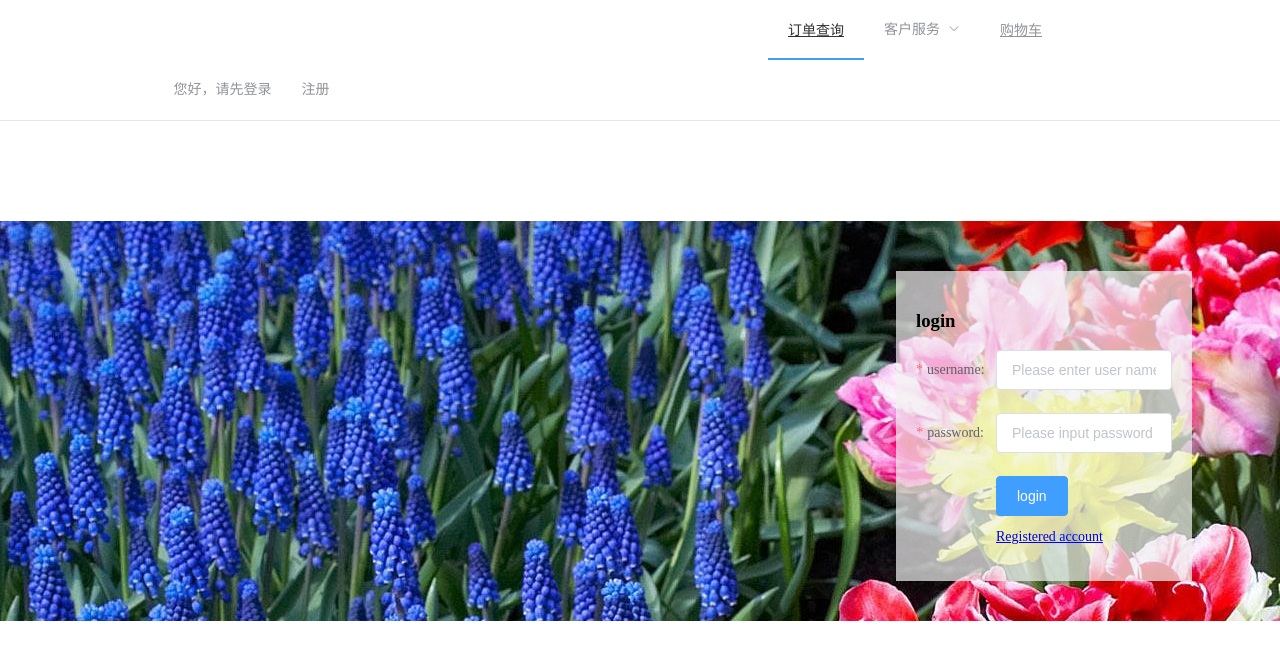
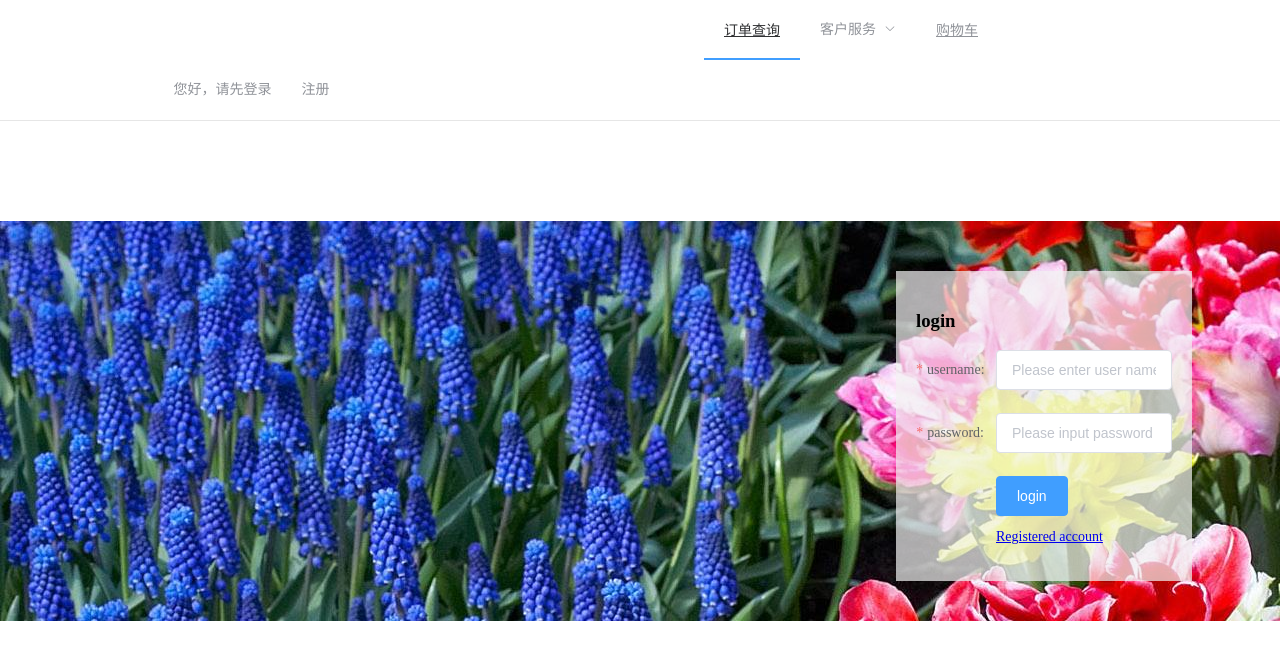
Before and after one commit to yun1lie/wanzid, a Vue app in the folder florist/florist_front/: page /#/login in a window 1280 px wide. Shown: the top 660 px of the page. Built offline with nearby package versions, Linux system fonts and the light colour scheme.

Commit message:
修改位置

```diff
--- a/florist/florist_front/src/views/login/daohang.vue
+++ b/florist/florist_front/src/views/login/daohang.vue
@@ -1,7 +1,7 @@
 <template>
   <div class="TheNav">
     <el-menu :default-active="activeIndex" class="el-menu-demo" mode="horizontal" @select="handleSelect">
-  <el-menu-item style="margin-left:60%" index="1" ><a href="https://www.ele.me" target="_blank">订单查询</a></el-menu-item>
+  <el-menu-item style="margin-left:55%" index="1" ><a href="https://www.ele.me" target="_blank">订单查询</a></el-menu-item>
   <el-submenu index="2">
     <template slot="title">客户服务</template>
     <el-menu-item index="2-1"><a class="a1" href="https://www.ele.me" target="_blank">在线支付</a></el-menu-item>
```
